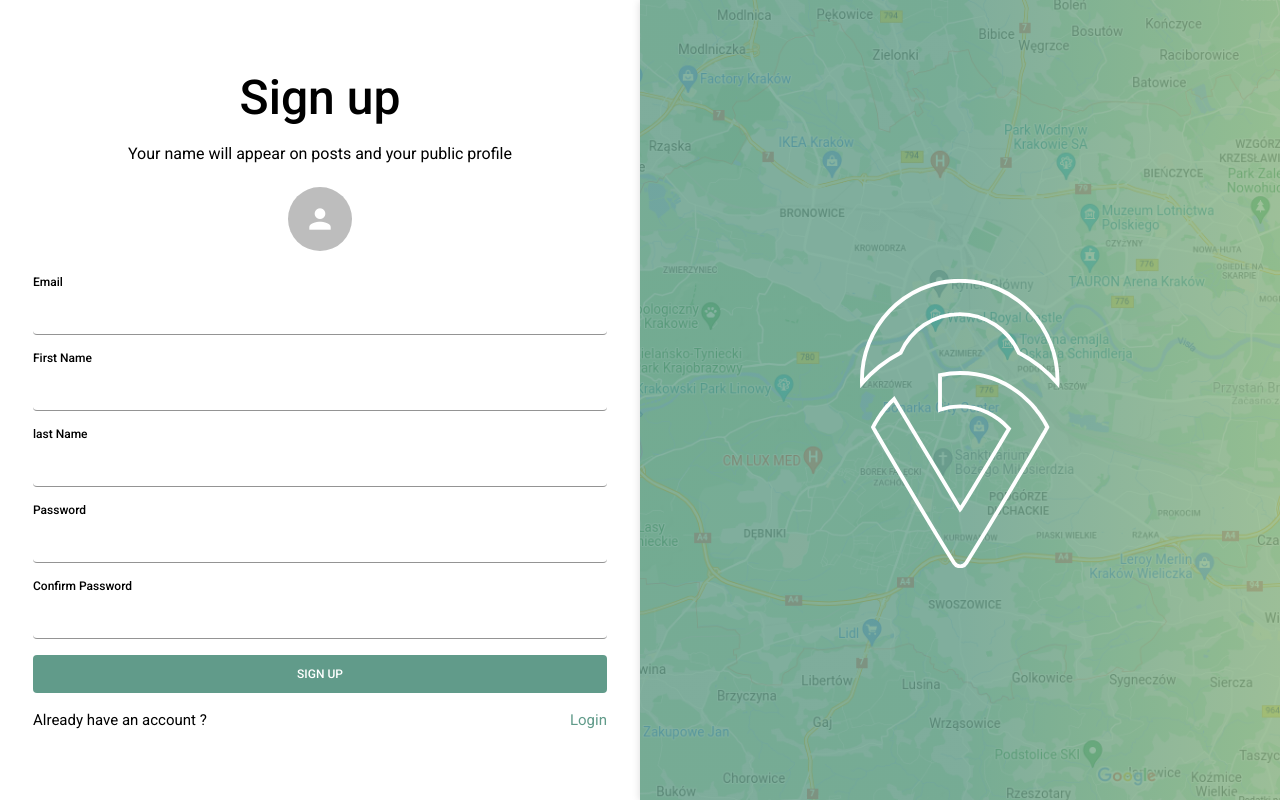
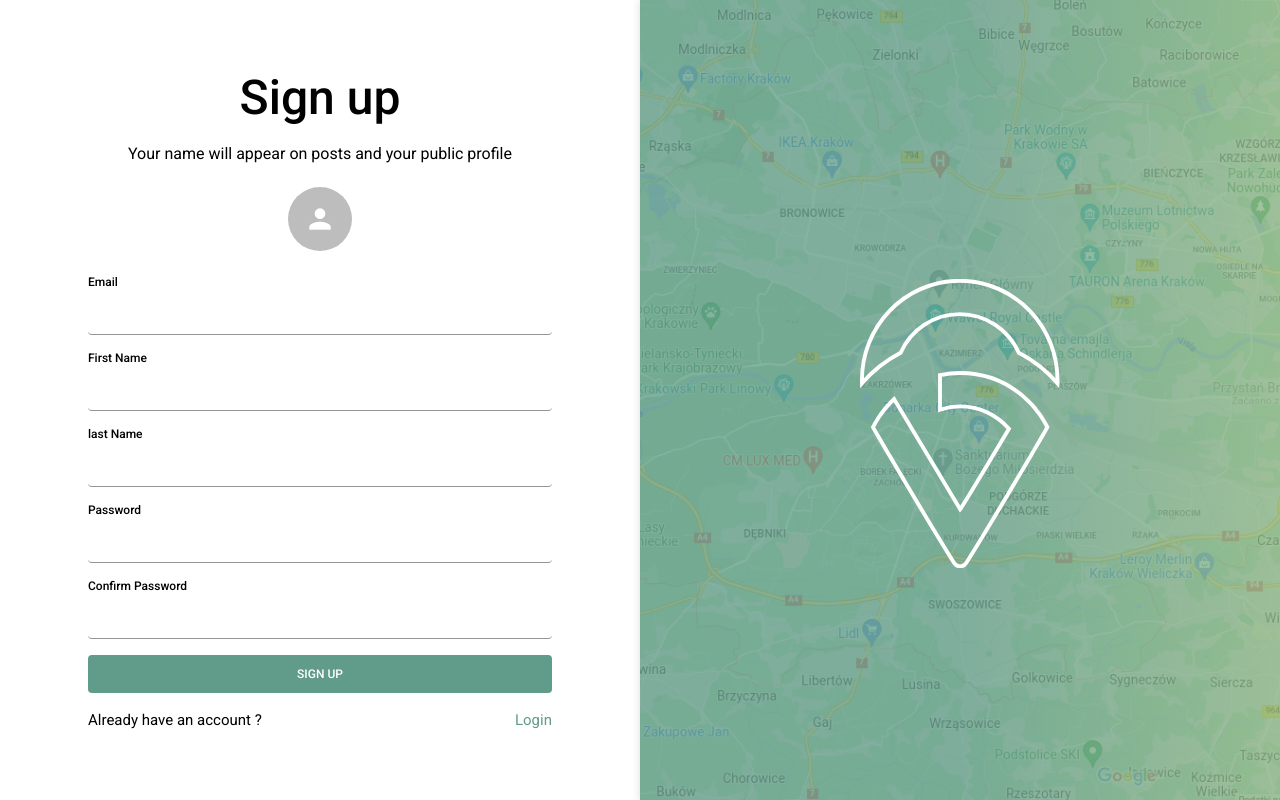
Before and after one commit to hktari/skillup-02-guess-location-frontend, a React (Create React App) app: page / in a window 1280 px wide. Built offline with nearby package versions, Linux system fonts and the light colour scheme.

Commit message:
desktop add padding

```diff
--- a/src/css/SignupPage.css
+++ b/src/css/SignupPage.css
@@ -5,3 +5,9 @@
 .btn-circle{
     align-self: center;
 }
+
+@media (min-width: 992px){
+    .container{
+        padding: 0 88px;
+    }
+}
```
Also changed, not shown: src/css/common.css (line endings or trailing spaces).
